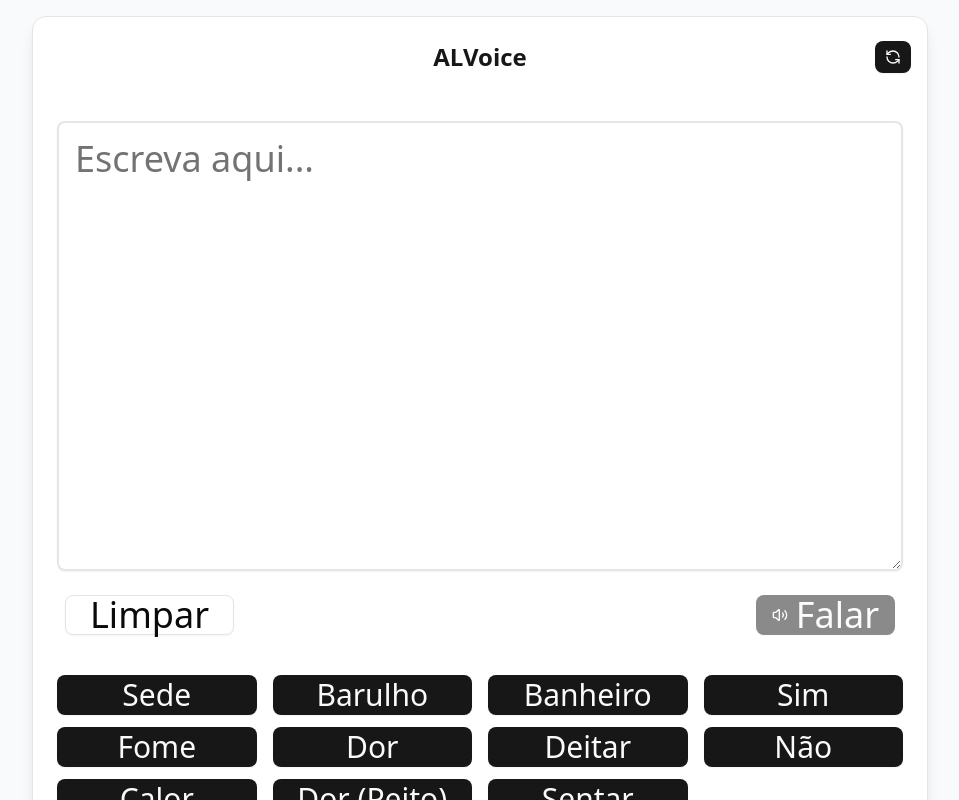
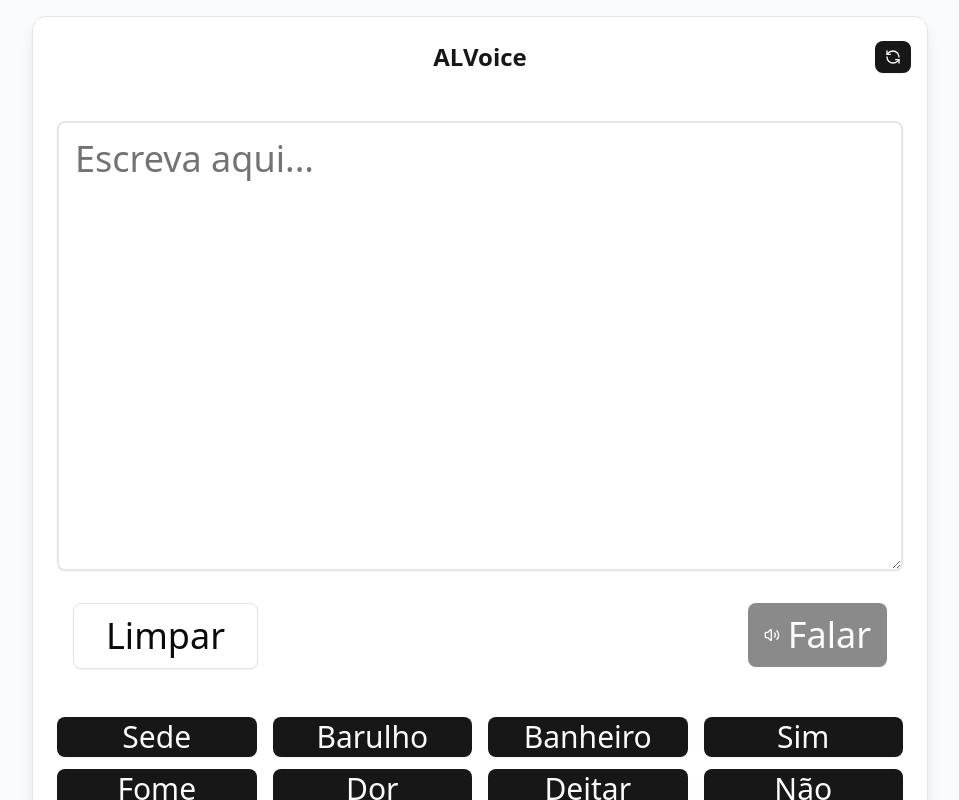
Before and after one commit to lobobruno/als-communication-interface, a Next.js app: page / in a window 1280 px wide. Shown: the top 800 px of the page, without its empty margins (160-1119 px from the left). Built offline with nearby package versions, Linux system fonts and the light colour scheme.

Commit message:
:lipstick: button size

```diff
--- a/src/app/page.tsx
+++ b/src/app/page.tsx
@@ -211,7 +211,7 @@ export default function ALSCommunicationInterface() {
 								variant="outline"
 								size="lg"
 								onClick={clearMessage}
-								className="text-4xl m-2"
+								className="text-4xl m-4 p-8"
 							>
 								Limpar
 							</Button>
@@ -219,7 +219,7 @@ export default function ALSCommunicationInterface() {
 								//onClick={speakMessage}
 								onClick={handleSpeak2}
 								size="lg"
-								className="gap-2 text-4xl m-2"
+								className="gap-2 text-4xl m-4 p-8"
 								disabled={!message || isGenarating || isPlaying === message}
 							>
 								{isGenarating ? (
```
